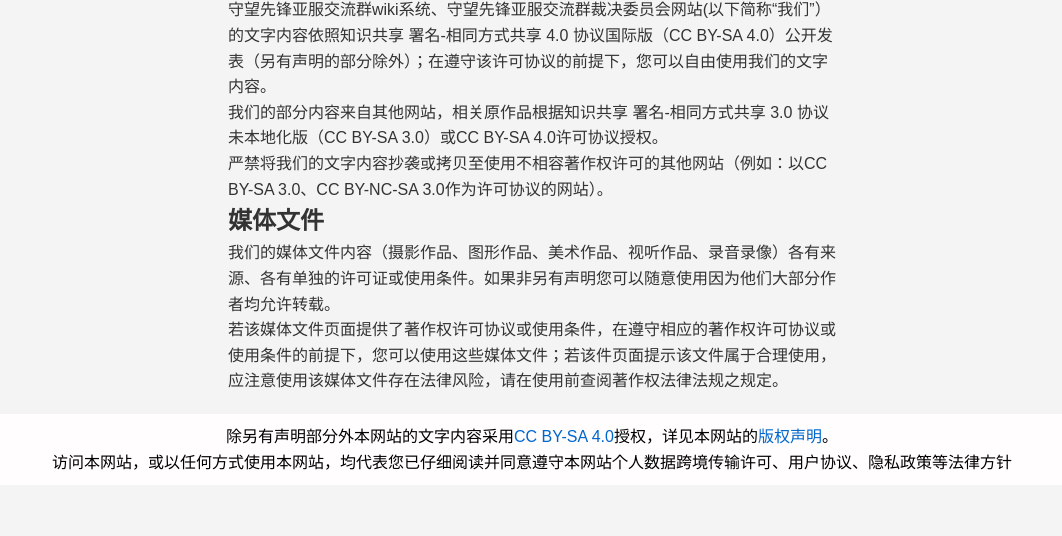
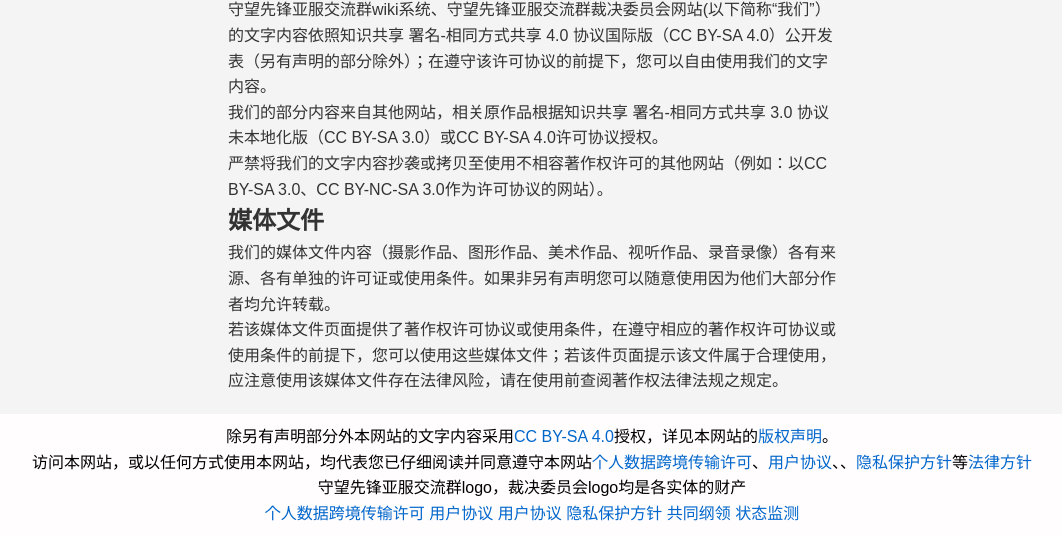
Before and after one commit to SuSheng13T/gitweb, a plain HTML site: page cobb.html in a window 1280 px wide. Shown: the part 363-899 px from the top of the page, without its empty margins (108-1170 px from the left). Before the commit the page ends 848 px from the top, so only its background shows below. Drawn offline with Linux system fonts and the light colour scheme.

Commit message:
Update cobb.html

```diff
--- a/cobb.html
+++ b/cobb.html
@@ -82,8 +82,11 @@
 
     </main>
     <footer>
-        <p>除另有声明部分外本网站的文字内容采用<a href="https://licence.qiuwenbaike.cn/wiki/CC-BY-SA-4.0">CC BY-SA 4.0</a>授权，详见本网站的<a href="cobb.html">版权声明</a>。</p>
-        <p>访问本网站，或以任何方式使用本网站，均代表您已仔细阅读并同意遵守本网站个人数据跨境传输许可、用户协议、隐私政策等法律方针</p>
+         <p>除另有声明部分外本网站的文字内容采用<a href="https://licence.qiuwenbaike.cn/wiki/CC-BY-SA-4.0">CC BY-SA 4.0</a>授权，详见本网站的<a href="cobb.html">版权声明</a>。</p>
+    <p>访问本网站，或以任何方式使用本网站，均代表您已仔细阅读并同意遵守本网站<a href="gskc.html">个人数据跨境传输许可</a>、<a href="usergd.html">用户协议</a>、</a>、<a href="ysbh.html">隐私保护方针</a>等<a href="flfz.html">法律方针</a></p>
+    <p>守望先锋亚服交流群logo，裁决委员会logo均是各实体的财产</p>
+    <a href="gskc.html">个人数据跨境传输许可</a>        <a href="usergd.html">用户协议</a>        <a href="usergd.html">用户协议</a>           <a href="ysbh.html">隐私保护方针</a>        <a href="https://xcn8zv12y88z.feishu.cn/wiki/HTiCwZaI1i42ZfkQucEcFJEinQc">共同纲领</a>        <a href="https://edge.ovh/p8fte/">状态监测</a>
+
     </footer>
 </body>
 </html>
```
